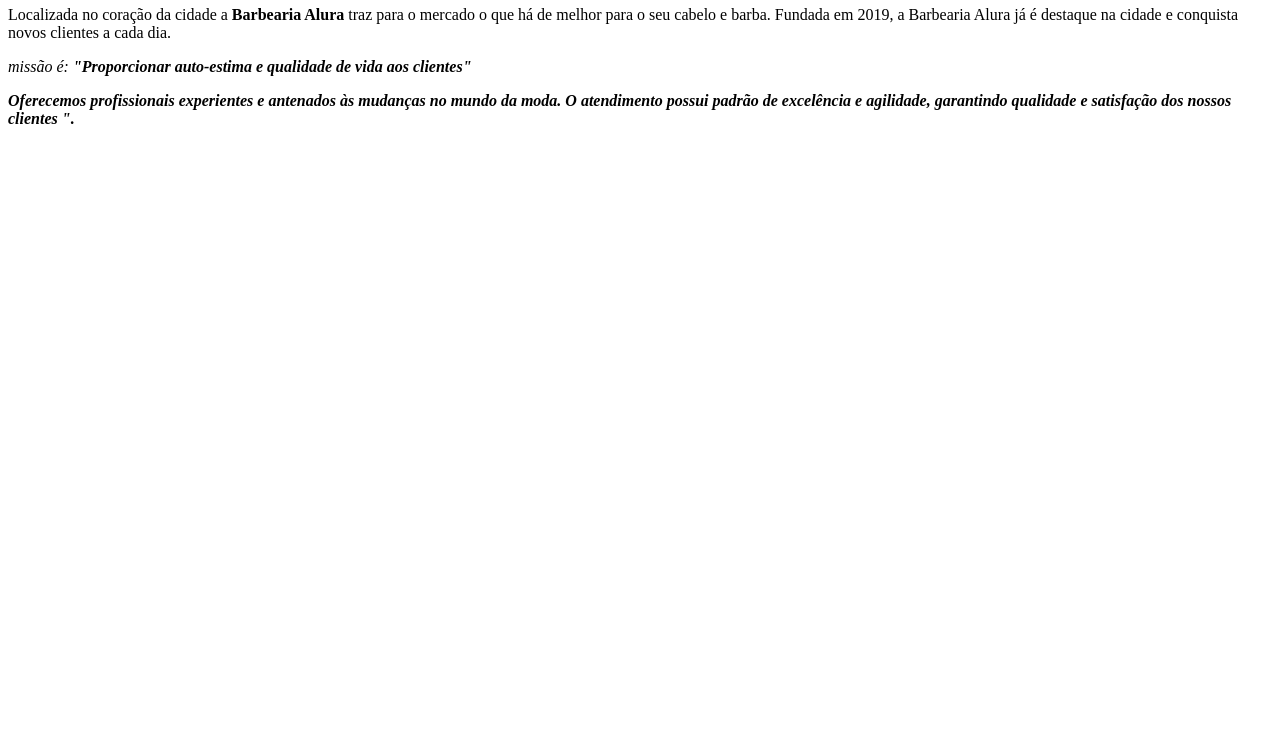
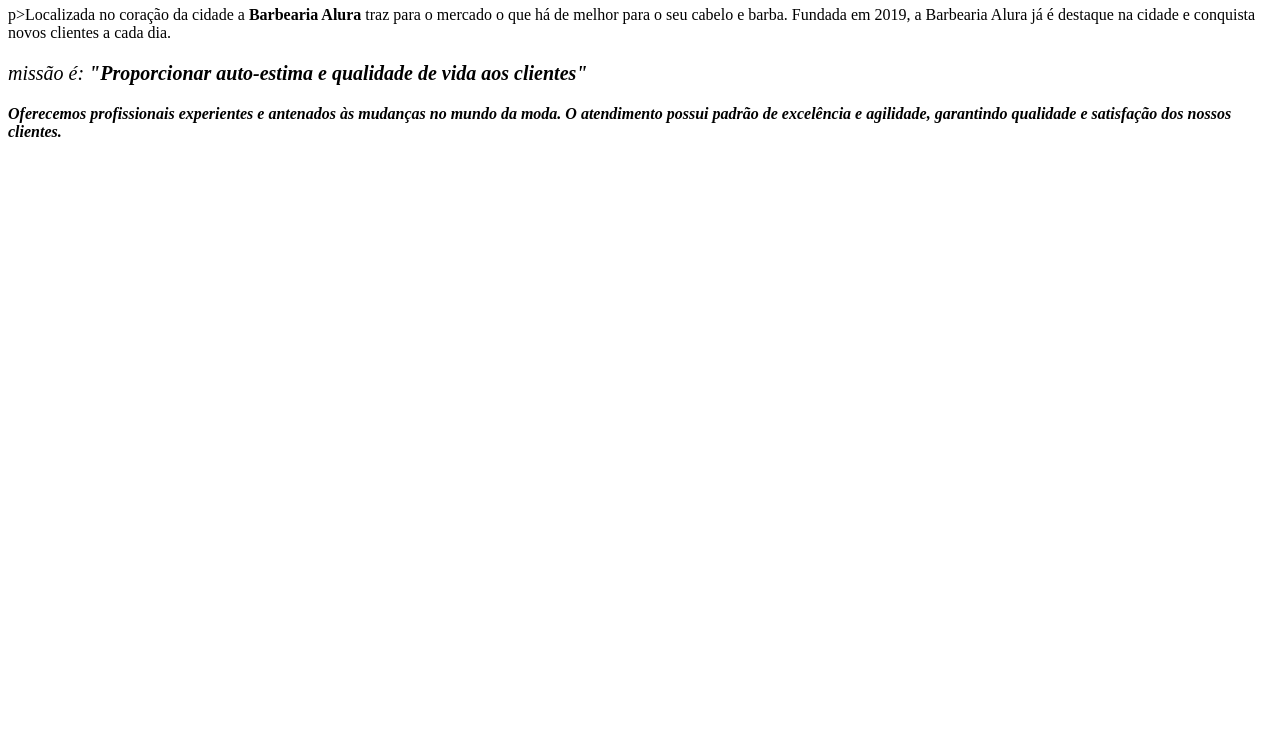
Before and after one commit to vinizc120/barbearia_alura, a plain HTML site: page index.html in a window 1280 px wide. Shown: the part 60-800 px from the top of the page. Drawn offline with Linux system fonts and the light colour scheme.

Commit message:
Update index.html

```diff
--- a/index.html
+++ b/index.html
@@ -1,10 +1,16 @@
 <DOCTYPE html>
-<html>
-    <h1> Sobre a Barbearia Alura</h1>
+<html lang="pt-br">
+    <head>
+       <meta charset="UTF-8">
+       <title>barbearia alura</title>
+    </head>
+    <body>
+        <h1> Sobre a Barbearia Alura</h1>
 
-    <p>Localizada no coração da cidade a<strong> Barbearia Alura</strong> traz para o mercado o que há de melhor para o seu cabelo e barba. Fundada em 2019, a Barbearia Alura já é destaque na cidade e conquista novos clientes a cada dia.
+    p>Localizada no coração da cidade a<strong> Barbearia Alura</strong> traz para o mercado o que há de melhor para o seu cabelo e barba. Fundada em 2019, a Barbearia Alura já é destaque na cidade e conquista novos clientes a cada dia.
 
-    <p><em> missão é:<strong> "Proporcionar auto-estima e qualidade de vida aos clientes"<strong.</em></p>
+    <p style="font-size:20px"><em> missão é:<strong> "Proporcionar auto-estima e qualidade de vida aos clientes"<strong.</em></p>
 
-    <p>Oferecemos profissionais experientes e antenados às mudanças no mundo da moda. O atendimento possui padrão de excelência e agilidade, garantindo qualidade e satisfação dos nossos clientes ".</p>
-</html>
+    <p>Oferecemos profissionais experientes e antenados às mudanças no mundo da moda. O atendimento possui padrão de excelência e agilidade, garantindo qualidade e satisfação dos nossos clientes.</p>
+    </body>
+ </html>
```
